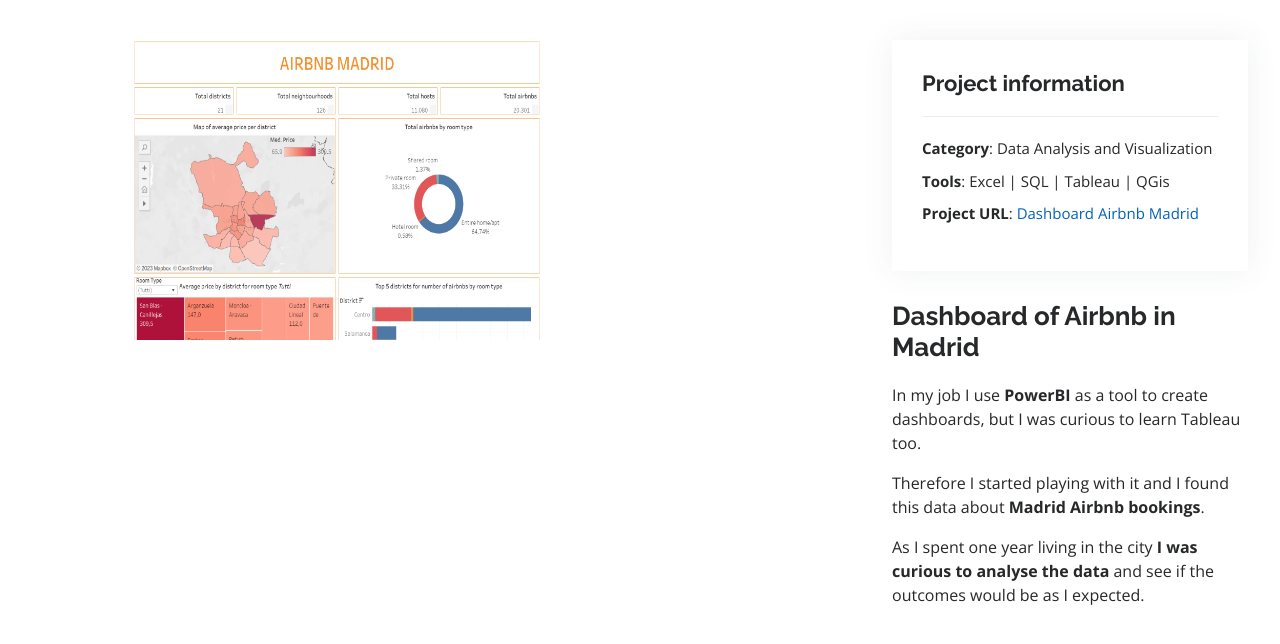
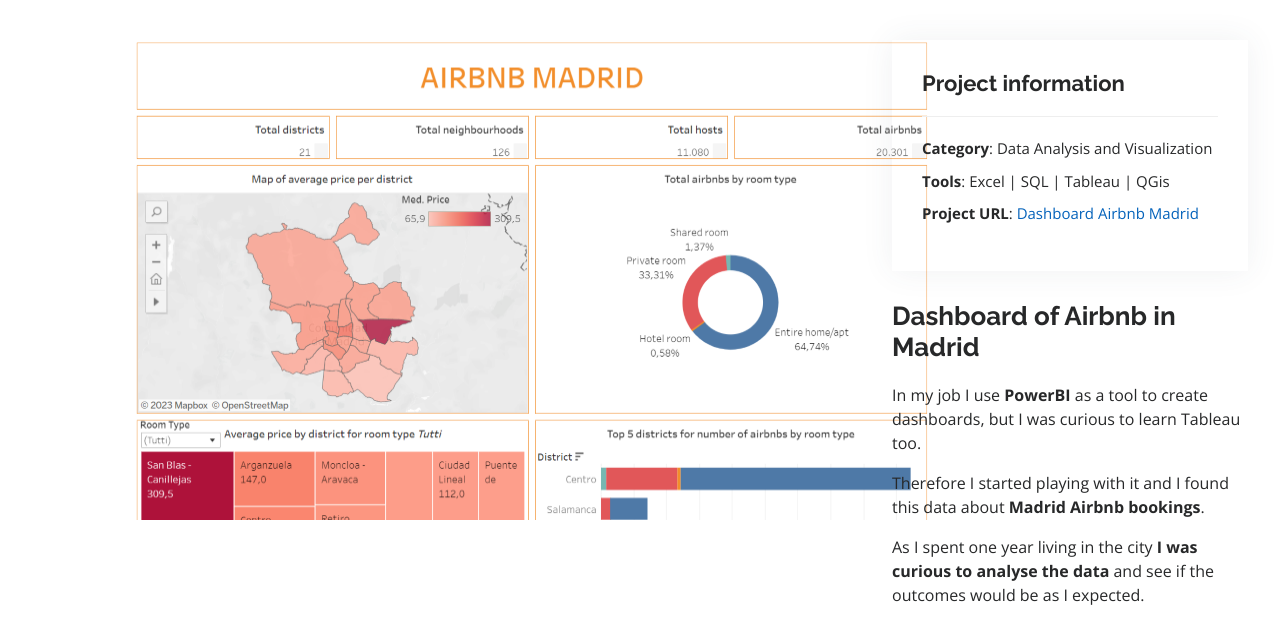
Before and after one commit to beatriceolivari/beatriceolivari.github.io, a plain HTML site: page details-tableau.html in a window 1280 px wide. Drawn offline with nearby package versions, Linux system fonts and the light colour scheme.

Commit message:
Update details-tableau.html

```diff
--- a/details-tableau.html
+++ b/details-tableau.html
@@ -46,7 +46,7 @@
         <div class="row gy-4">
           <div class="col-lg-8">
             <div class="elementor-widget-container">
-              <img src="assets/img/portfolio/tableau.png" alt="Dashboard Airbnb Madrid" width="410" height="300">
+              <img src="assets/img/portfolio/tableau.png" alt="Dashboard Airbnb Madrid" width="800" height="480">
             </div>
           </div>
 
```
